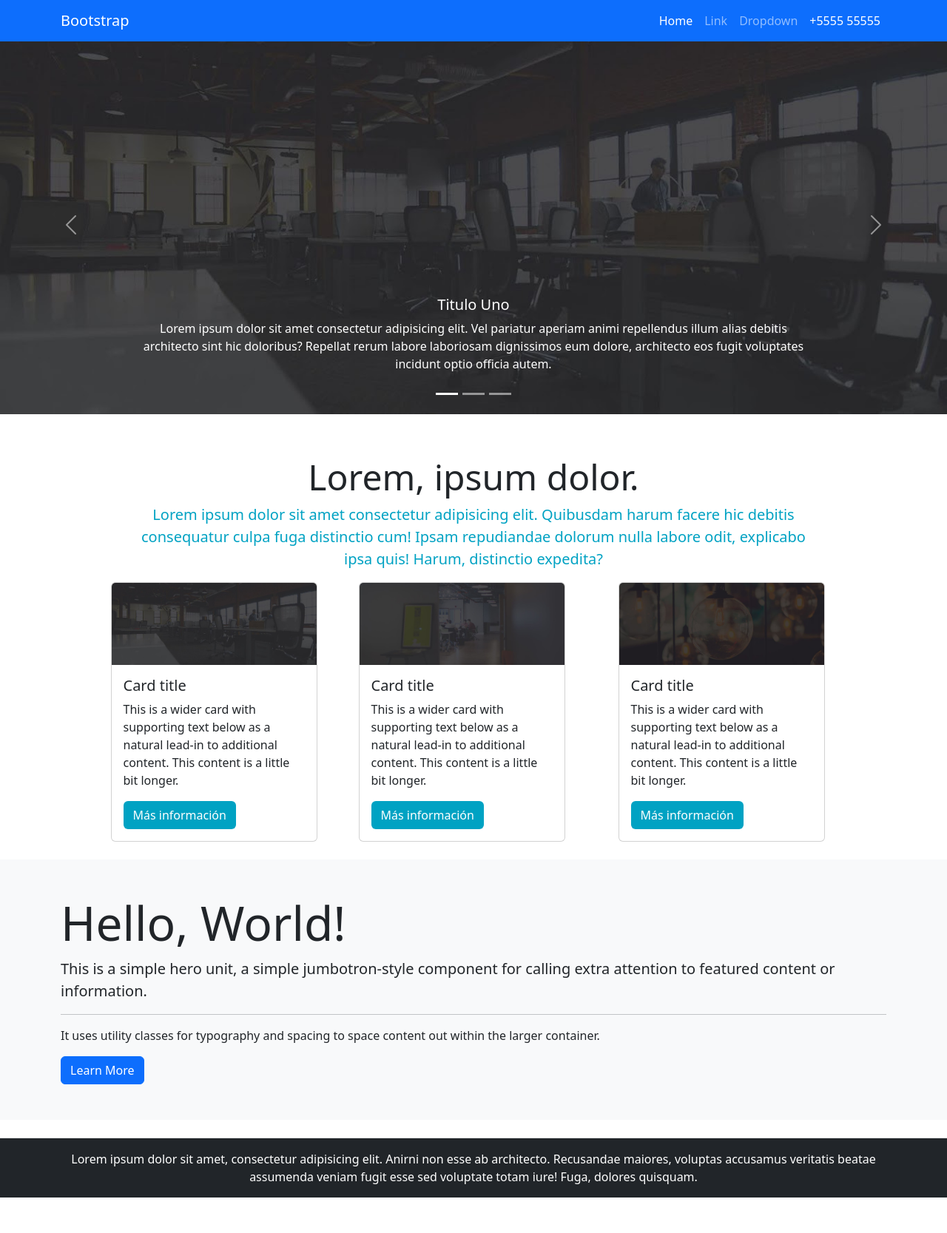
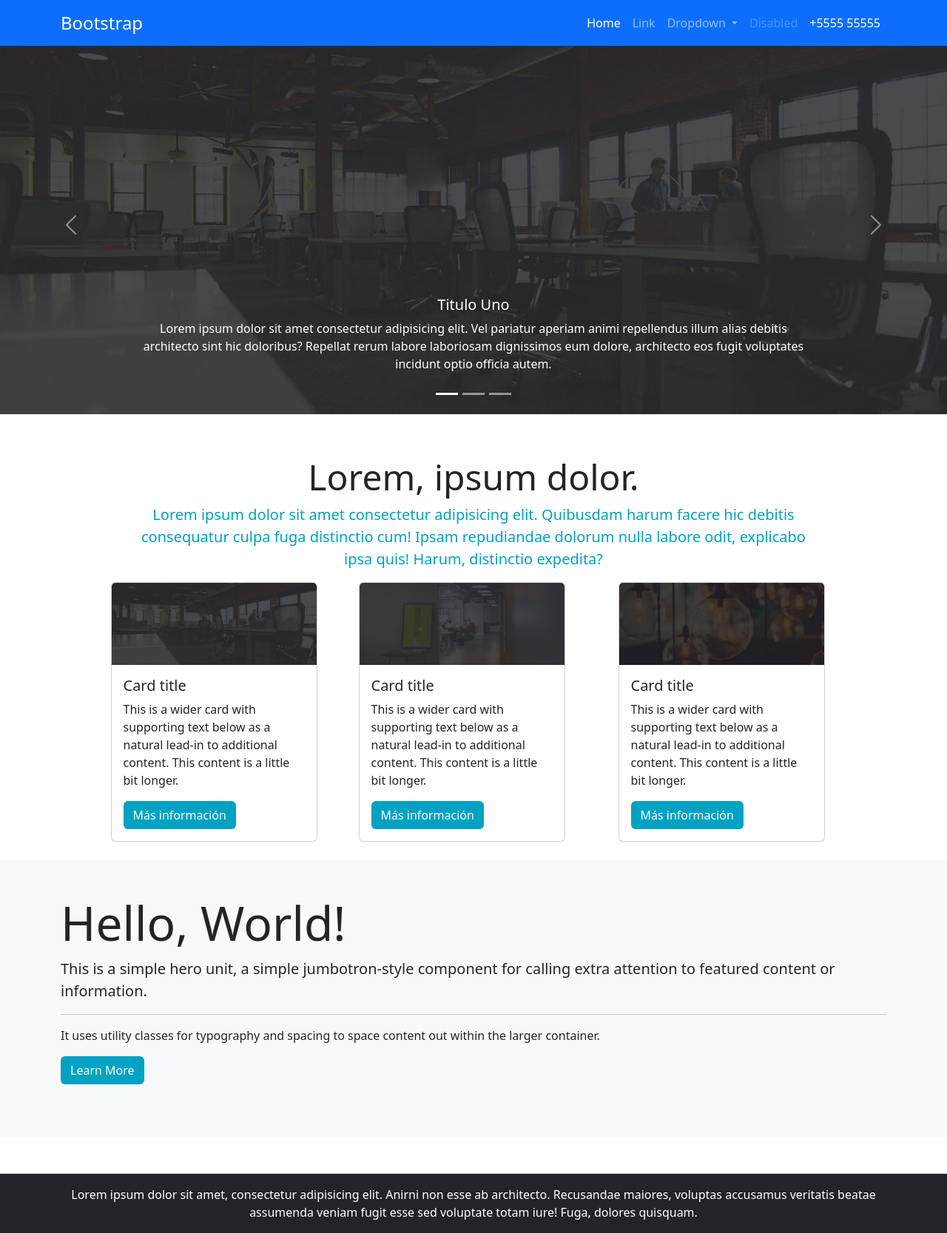
Before and after one commit to Guada8a/PrograMovil, a plain HTML site: page p3/index.html in a window 1280 px wide. Shown: the whole page at 74% size. Before the commit the page ends 1619 px from the top, so only its background shows below. Drawn offline with nearby package versions, Linux system fonts and the light colour scheme.

Commit message:
#010 - fix navbar and replace color primary with blue css

```diff
--- a/p3/index.html
+++ b/p3/index.html
@@ -14,7 +14,7 @@
 	<!-- Navbar -->
 	<nav class="navbar navbar-expand-md navbar-expand-xs navbar-dark bg-primary fixed-top">
 		<div class="container">
-			<a class="navbar-brand" href="#">Bootstrap</a>
+			<a class="navbar-brand fw-normal fs-4" href="#">Bootstrap</a>
 				<button class="navbar-toggler" type="button" data-bs-toggle="collapse" data-bs-target="#navbarText" aria-controls="navbarText" aria-expanded="false" aria-label="Toggle navigation">
 					<span class="navbar-toggler-icon"></span>
 				</button>
@@ -26,11 +26,21 @@
 						<li class="nav-item">
 							<a class="nav-link" href="#">Link</a>
 						</li>
-						<li class="nav-item">
-							<a class="nav-link" href="#">Dropdown</a>
+						<li class="nav-item dropdown">
+							<a class="nav-link dropdown-toggle" href="#" role="button" data-bs-toggle="dropdown" aria-expanded="false">
+								Dropdown
+							</a>
+							<ul class="dropdown-menu">
+								<li><a class="dropdown-item" href="#">Action</a></li>
+								<li><a class="dropdown-item" href="#">Another action</a></li>
+								<li><a class="dropdown-item" href="#">Something else here</a></li>
+							</ul>
 						</li>
 						<li class="nav-item">
-							<a class="nav-link active" aria-current="page" href="#">+5555 55555</a>
+							<a class="nav-link disabled" aria-disabled="true">Disabled</a>
+						</li>
+						<li class="nav-item">
+							<a class="nav-link active fs-6" aria-current="page" href="#">+5555 55555</a>
 						</li>
 					</ul>
 				</div>
@@ -127,19 +137,19 @@
 		</div>
 	</div>
 	<!--Jumbotron-->
-	<div class="p-5 mt-4 mb-4 bg-body-tertiary container-fluid">
+	<div class="p-5 mt-4 mb-5 bg-body-tertiary container-fluid">
 		<div class="container">
 			<h3 class="display-3">Hello, World!</h3>
 			<p class="col-md-12 lead">This is a simple hero unit, a simple jumbotron-style component for calling extra attention to featured content or information.</p>
 			<hr>
 			<p>It uses utility classes for typography and spacing to space content out within the larger container.</p>
-			<button class="btn btn-primary" type="button" data-bs-toggle="collapse" data-bs-target="#collapseExample" aria-expanded="false" aria-controls="collapseExample">
+			<button class="btn btn-blue mb-4" type="button" data-bs-toggle="collapse" data-bs-target="#collapseExample" aria-expanded="false" aria-controls="collapseExample">
 				Learn More
 			</button>
 		</div>
 	</div>
 	<!--Accordion-->
-	<div class="container collapse" id="collapseExample">
+	<div class="container collapse mt-5" id="collapseExample">
 		<div class="row justify-container-center">
 			<div class="col col-12 text-center">
 				<h5 class="display-5">Lorem, ipsum dolor.</h5>
--- a/p3/styles/style.css
+++ b/p3/styles/style.css
@@ -16,6 +16,10 @@
 .btn-blue{
     color: #fff;
 }
+.btn-blue:hover{
+    background-color: #00a2c3;
+    color: #fff;
+}
 .list-group-item{
     border-radius: 0% !important;
 }
```
